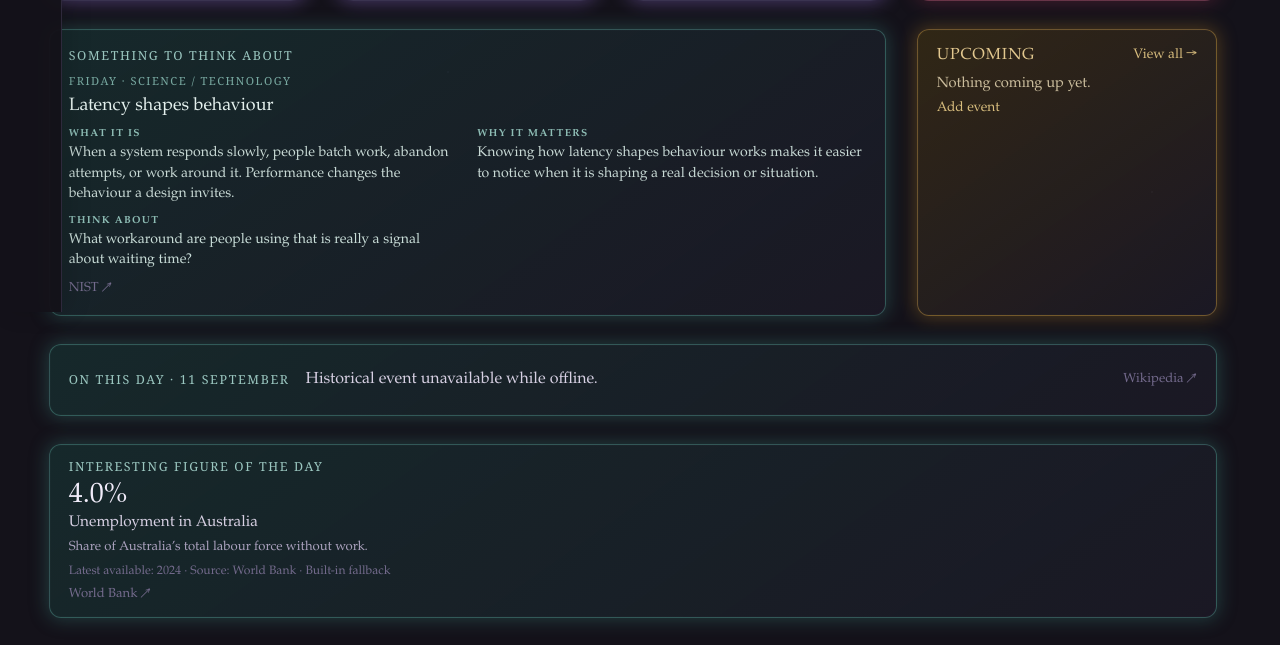
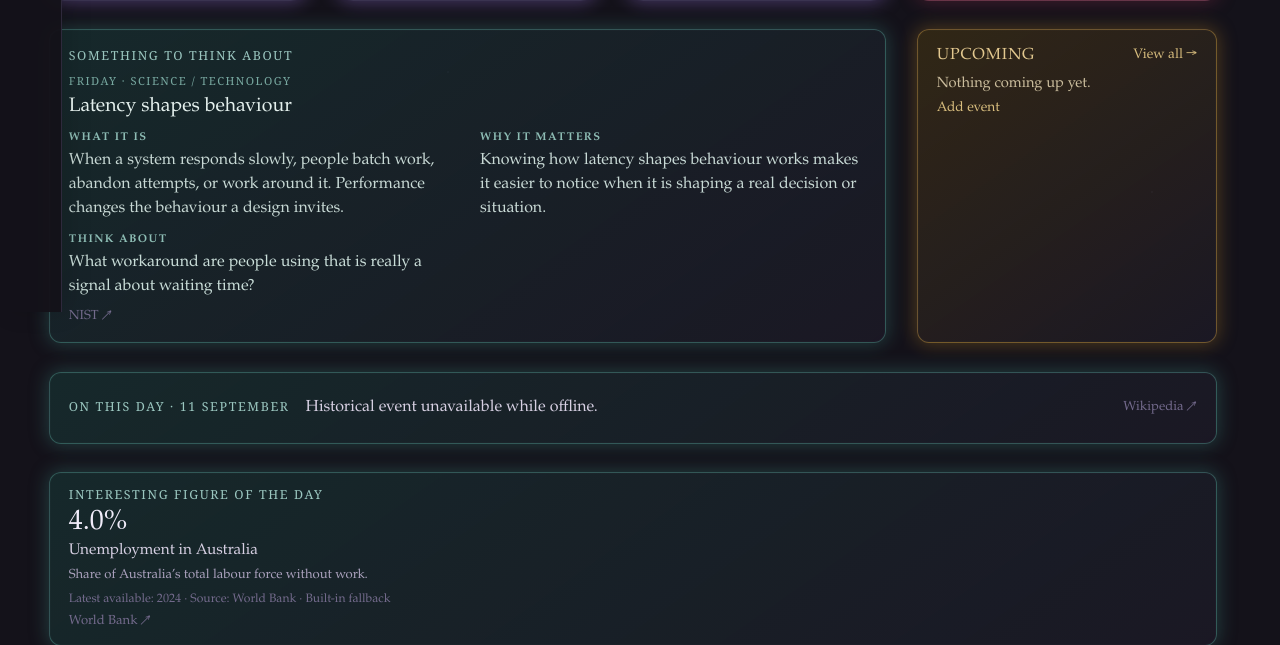
Before and after one commit to Zullo1453/joshs-corner, a Flask app: page / in a window 1280 px wide. Shown: the part 488-1133 px from the top of the page. Before the commit the page ends 1107 px from the top, so only its background shows below. Run offline with Flask 3, Linux system fonts and the light colour scheme; data that the repository does not hold is empty; some libraries are stand-ins or nearby versions.

Commit message:
Increase Hub lesson readability

```diff
--- a/app/static/css/home.css
+++ b/app/static/css/home.css
@@ -155,11 +155,11 @@
 .daily-thought-card { padding:1.1rem 1.2rem; border:1px solid rgba(118,101,157,.45); border-radius:12px; background:var(--panel-soft); box-shadow:0 0 18px rgba(var(--purple),.15); }
 .daily-thought-kicker,.daily-thought-category { margin:0; color:#b6a7d5; font-family:Georgia,"Times New Roman",serif; font-size:.78rem; letter-spacing:.13em; line-height:1.35; text-transform:uppercase; }
 .daily-thought-category { margin-top:.55rem; color:#9486b7; font-size:.7rem; }
-.daily-thought-card h3 { margin:.38rem 0 0; color:#e4f0ed; font-size:1.12rem; font-weight:500; }
-.daily-thought-lesson { display:grid; grid-template-columns:repeat(2,minmax(0,1fr)); gap:.68rem 1.25rem; margin-top:.7rem; }
+.daily-thought-card h3 { margin:.42rem 0 0; color:#e4f0ed; font-size:1.22rem; font-weight:500; }
+.daily-thought-lesson { display:grid; grid-template-columns:repeat(2,minmax(0,1fr)); gap:.78rem 1.6rem; margin-top:.78rem; }
 .daily-thought-section { min-width:0; }
-.daily-thought-section p { margin:0; color:#c8d9d5; font-size:.88rem; line-height:1.43; overflow-wrap:anywhere; }
-.daily-thought-section .daily-thought-label { margin-bottom:.18rem; color:#8ebdb5; font-size:.64rem; font-weight:600; letter-spacing:.12em; line-height:1.25; text-transform:uppercase; }
+.daily-thought-section p { margin:0; color:#c8d9d5; font-size:1rem; line-height:1.5; overflow-wrap:anywhere; }
+.daily-thought-section .daily-thought-label { margin-bottom:.22rem; color:#8ebdb5; font-size:.7rem; font-weight:600; letter-spacing:.12em; line-height:1.25; text-transform:uppercase; }
 .daily-thought-question p:last-child { color:#c9ddd8; }
 .daily-thought-source { display:inline-block; margin-top:.6rem; color:var(--faint); font-size:.82rem; text-decoration:none; overflow-wrap:anywhere; }
 .daily-thought-source:hover,.daily-thought-source:focus-visible { color:#b8a6dc; }
```
